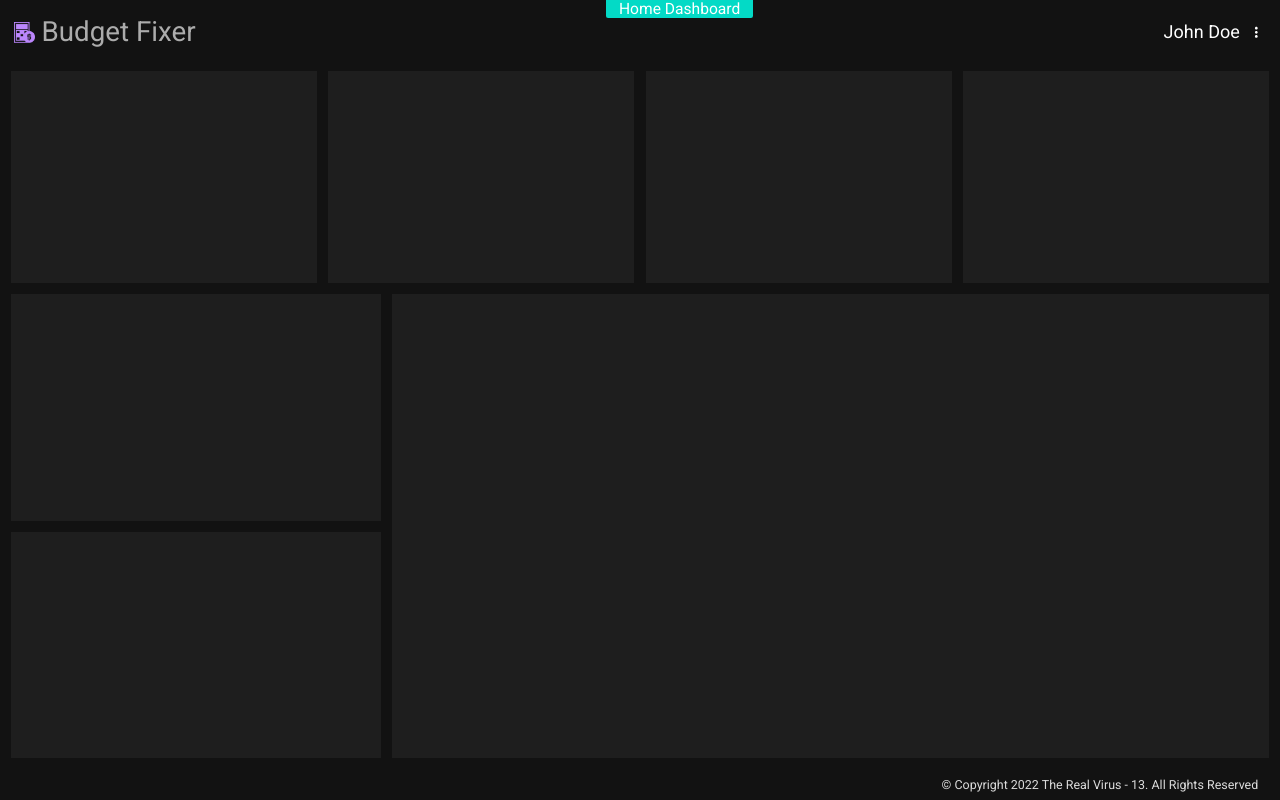
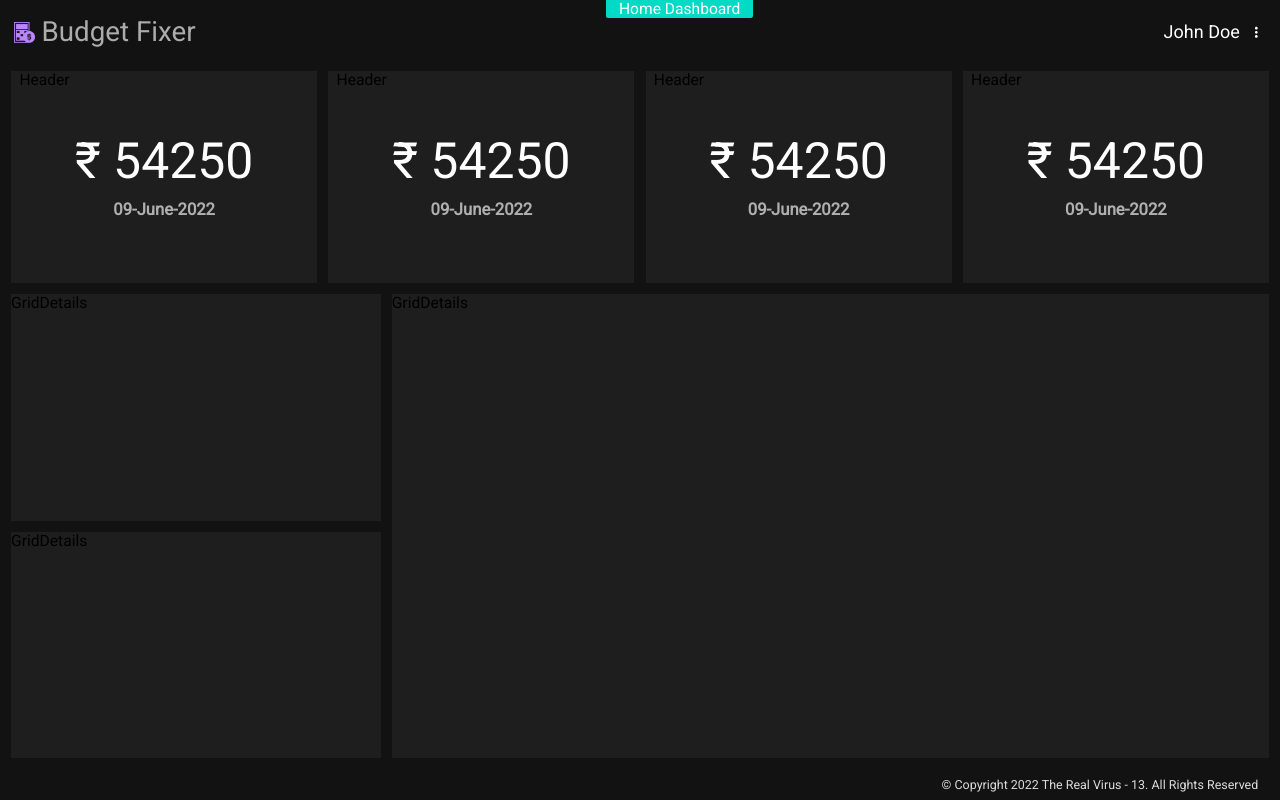
Before and after one commit to surya-trv-13/BudgetFixer, a React (Create React App) app in the folder client/: page / in a window 1280 px wide. Built offline with nearby package versions, Linux system fonts and the light colour scheme.

Commit message:
Client | Grid Component

```diff
--- /dev/null
+++ b/client/src/components/HomeComponent/GridDetails.jsx
@@ -0,0 +1,22 @@
+import React from "react";
+import { withStyles } from "@material-ui/styles";
+import PropTypes from "prop-types";
+import { Box } from "@material-ui/core";
+
+const styles = (theme) => ({
+	root: {
+		width: "100%",
+		height: "100%",
+		background: theme.palette.solidBackground.main,
+	},
+});
+
+const propTypes = {
+	classes: PropTypes.object.isRequired,
+};
+
+const GridDetails = ({ classes }) => <Box className={classes.root}>GridDetails</Box>;
+
+GridDetails.propTypes = propTypes;
+
+export default withStyles(styles, { withTheme: true })(GridDetails);
--- a/client/src/components/HomeComponent/SummaryDetails.jsx
+++ b/client/src/components/HomeComponent/SummaryDetails.jsx
@@ -1,7 +1,7 @@
 import React from "react";
-import { withStyles } from "@material-ui/core/styles";
+import { withStyles } from "@material-ui/styles";
 import PropTypes from "prop-types";
-import { Box } from "@material-ui/core";
+import { Box, Typography } from "@material-ui/core";
 
 const styles = (theme) => ({
 	root: {
@@ -9,13 +9,49 @@ const styles = (theme) => ({
 		height: "100%",
 		background: theme.palette.solidBackground.main,
 	},
+	header: {
+		height: "10%",
+		paddingLeft: theme.typography.pxToRem(12),
+	},
+	bodyBox: {
+		height: "50%",
+		display: "flex",
+		justifyContent: "center",
+		alignItems: "flex-end",
+	},
+	bodyData: {
+		color: "#FFFFFF",
+		fontSize: theme.typography.pxToRem(72),
+		fontWeight: "100",
+	},
+	subtitleBox: {
+		height: "40%",
+		display: "flex",
+		justifyContent: "center",
+		alignItems: "flex-start",
+	},
+	subtitleData: {
+		color: "#FFFFFFA6",
+		fontSize: theme.typography.pxToRem(24),
+		fontWeight: "900",
+	},
 });
 
 const propTypes = {
 	classes: PropTypes.object.isRequired,
 };
 
-const SummaryDetails = ({ classes }) => <Box className={classes.root}></Box>;
+const SummaryDetails = ({ classes }) => (
+	<Box className={classes.root}>
+		<Box className={classes.header}>Header</Box>
+		<Box className={classes.bodyBox}>
+			<Typography className={classes.bodyData}>&#8377; 54250</Typography>
+		</Box>
+		<Box className={classes.subtitleBox}>
+			<Typography className={classes.subtitleData}>09-June-2022</Typography>
+		</Box>
+	</Box>
+);
 
 SummaryDetails.propTypes = propTypes;
 
--- a/client/src/utils/component-getters/homeComponentGetter.js
+++ b/client/src/utils/component-getters/homeComponentGetter.js
@@ -2,6 +2,7 @@ import React from "react";
 import InvalidComponentIdException from "../../Exceptions/InvalidComponentIdException";
 import { HOME_DASHBOARD_COMPONENT } from "../componentIDs";
 import SummaryDetails from "../../components/HomeComponent/SummaryDetails";
+import GridDetails from "../../components/HomeComponent/GridDetails";
 
 const getAccountBalance = () => <SummaryDetails />;
 
@@ -11,7 +12,7 @@ const getPaymentHistory = () => <SummaryDetails />;
 
 const getRecentActivities = () => <SummaryDetails />;
 
-const getRightSection = () => <SummaryDetails />;
+const getRightSection = () => <GridDetails />;
 
 const getComponent = (componentId = "") => {
 	switch (componentId) {
```
